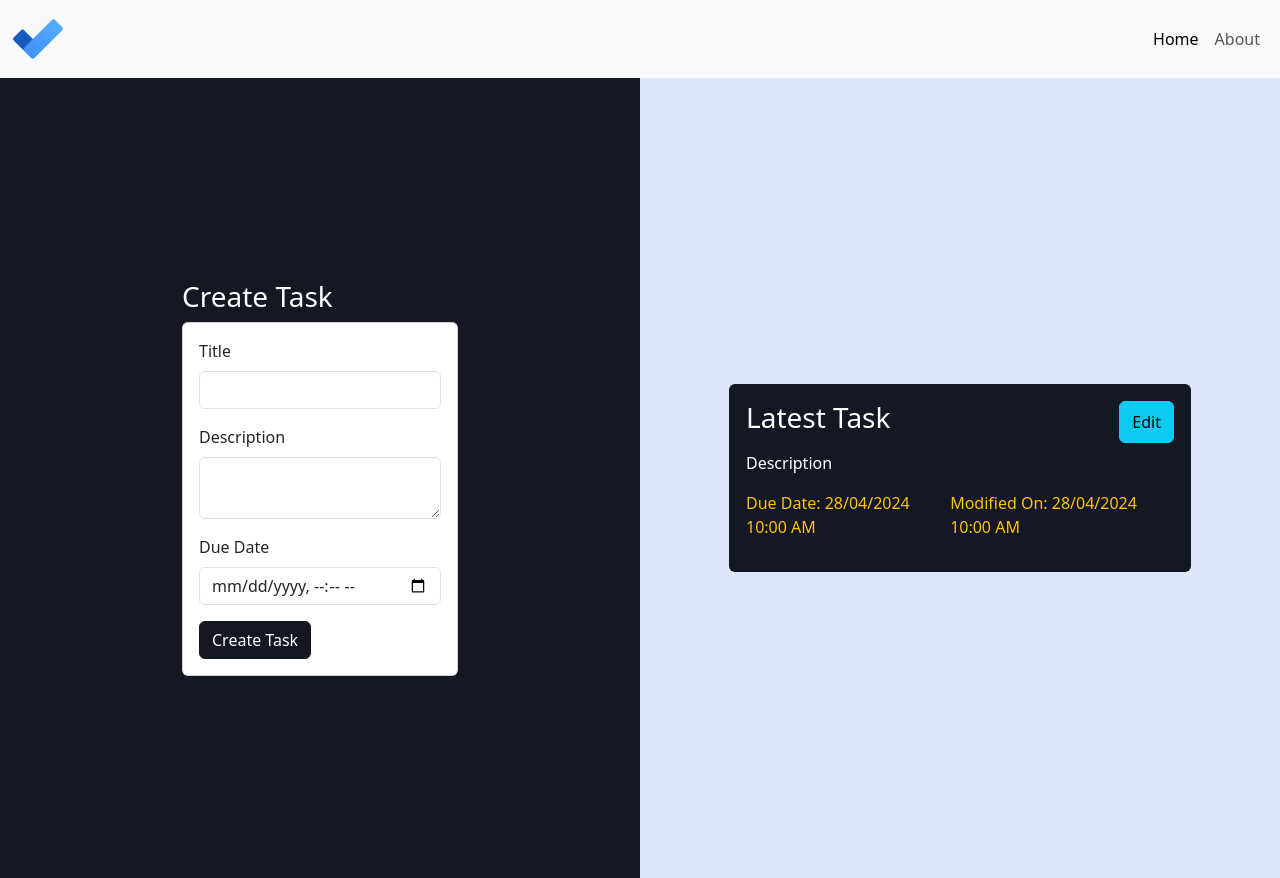
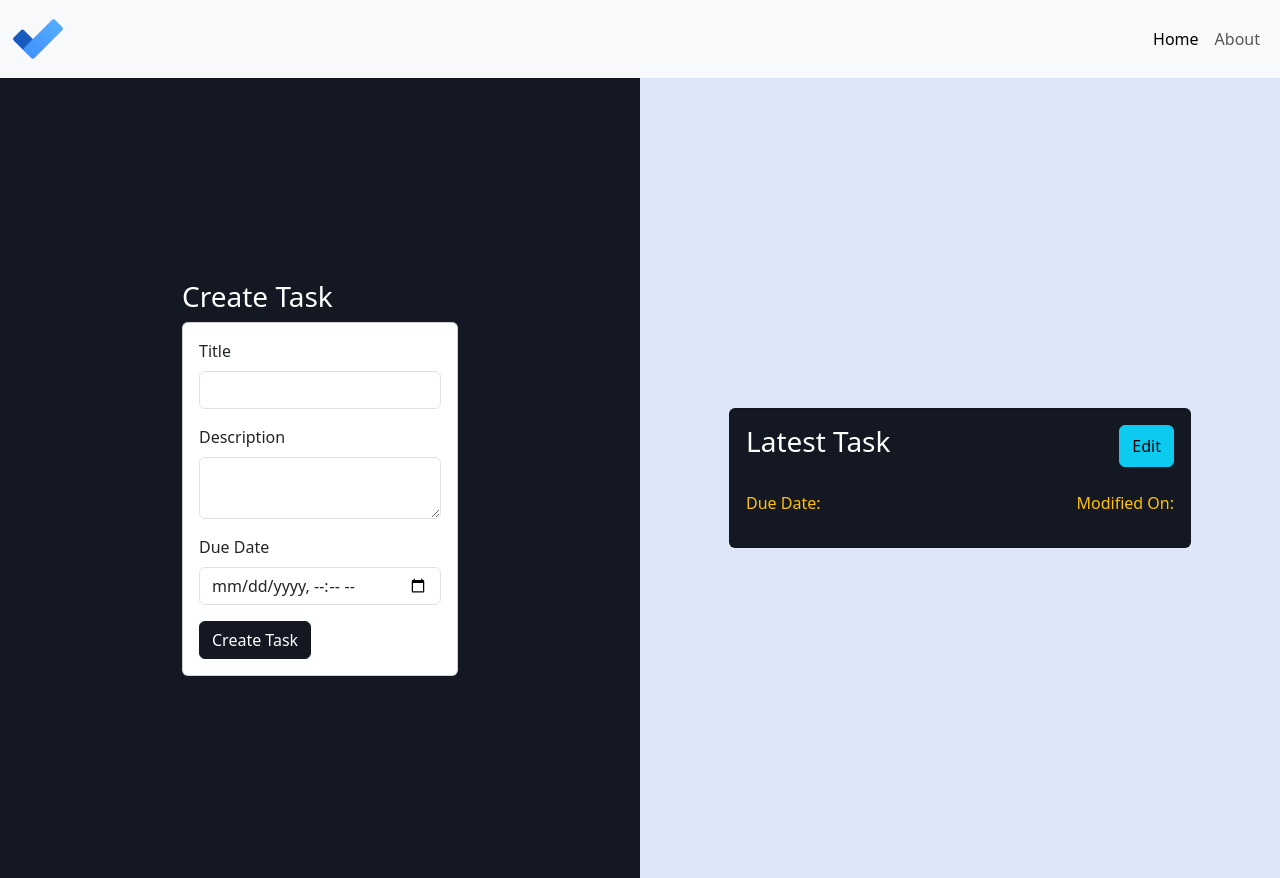
Before and after one commit to vipink28/todomarch2024, a React (Create React App) app: page /create-task in a window 1280 px wide. Built offline with nearby package versions, Linux system fonts and the light colour scheme; data requests are answered from the project's data file; sample sign-in values are in the browser's storage.

Commit message:
update task created.

```diff
--- a/db.json
+++ b/db.json
@@ -57,6 +57,22 @@
       "description": "Pay electricity bill",
       "duedate": "2024-04-25T19:23",
       "id": 4
+    },
+    {
+      "title": "School Meeting",
+      "userid": 1,
+      "modifiedon": "Thu Apr 04 2024 09:18:49 GMT+0530 (India Standard Time)",
+      "description": "School meeting of kids",
+      "duedate": "2024-05-02T13:22",
+      "id": 5
+    },
+    {
+      "title": "Bill Payment Due",
+      "userid": 1,
+      "modifiedon": "Thu Apr 04 2024 10:15:11 GMT+0530 (India Standard Time)",
+      "description": "Pay Mobile bill Noiw",
+      "duedate": "2024-04-19T12:29",
+      "id": 6
     }
   ]
 }
--- a/src/components/TaskForm.jsx
+++ b/src/components/TaskForm.jsx
@@ -3,11 +3,24 @@ import AuthContext from '../auth/AuthContext';
 import TaskContext from '../context/TaskContext';
 
 function TaskForm(props) {
+    const init = {
+        title: "",
+        description: "",
+        duedate: ""
+    }
 
+    const { isUpdate, data } = props;
+    console.log(data);
+    const [formData, setFormData] = useState(init);
+    const { message, user, setMessage } = useContext(AuthContext);
+    const { addTask, updateTask } = useContext(TaskContext);
 
-    const [formData, setFormData] = useState();
-    const { message, user, setMessage } = useContext(AuthContext);
-    const { addTask } = useContext(TaskContext);
+    useEffect(() => {
+        if (isUpdate) {
+            setFormData(data);
+        }
+    }, [isUpdate])
+
 
     useEffect(() => {
         setMessage("");
@@ -30,27 +43,43 @@ function TaskForm(props) {
         addTask(formData)
     }
 
+    const submitUpdate = (e) => {
+        e.preventDefault();
+        updateTask(formData);
+    }
+
+    const cancel = () => {
+
+    }
 
     return (
         <div className='p-3 w-50'>
-            <h3 className='text-white'>Create Task</h3>
+            <h3 className='text-white'>{isUpdate ? "Update Task" : "Create Task"}</h3>
             <div className="card">
                 <div className="card-body">
                     <form>
                         <div className='mb-3'>
                             <label className='form-label'>Title</label>
-                            <input type="text" name='title' className='form-control' onChange={handleChange} />
+                            <input type="text" name='title' className='form-control' value={formData?.title} onChange={handleChange} />
                         </div>
                         <div className='mb-3'>
                             <label className='form-label'>Description</label>
-                            <textarea name='description' className='form-control' onChange={handleChange} ></textarea>
+                            <textarea name='description' className='form-control' value={formData?.description} onChange={handleChange} ></textarea>
                         </div>
                         <div className='mb-3'>
                             <label className='form-label'>Due Date</label>
-                            <input type="datetime-local" name='duedate' className='form-control' onChange={handleChange} />
+                            <input type="datetime-local" name='duedate' className='form-control' value={formData?.duedate} onChange={handleChange} />
                         </div>
                         <p>{message}</p>
-                        <button onClick={submitForm} className='btn btn-primary'>Create Task</button>
+                        {
+                            isUpdate ?
+                                <>
+                                    <button className='btn btn-primary' onClick={submitUpdate}>Update Task</button>
+                                    <button className='btn btn-warning ms-2' onClick={cancel}>Cancel</button>
+                                </>
+                                :
+                                <button onClick={submitForm} className='btn btn-primary'>Create Task</button>
+                        }
                     </form>
                 </div>
             </div>
--- a/src/context/TaskContext.js
+++ b/src/context/TaskContext.js
@@ -24,6 +24,28 @@ export const TaskProvider = ({ children }) => {
         console.log(response);
         if (response.status === 201) {
             setMessage("Task created successfully");
+            getAllTasks(user.id);
+        } else {
+            setMessage("something went wrong");
+        }
+    }
+
+
+    // update task
+    const updateTask = async (formData) => {
+        const config = {
+            method: "PATCH",
+            headers: {
+                "Content-Type": "application/json"
+            },
+            body: JSON.stringify(formData)
+        }
+
+        const response = await fetch(`http://localhost:5000/tasks/${formData.id}`, config);
+        console.log(response);
+        if (response.status === 200) {
+            setMessage("Task updated successfully");
+            getAllTasks(user.id);
         } else {
             setMessage("something went wrong");
         }
@@ -55,7 +77,11 @@ export const TaskProvider = ({ children }) => {
 
     return (
         <TaskContext.Provider value={{
-            addTask
+            addTask,
+            latestTask,
+            recentTasks,
+            allTasks,
+            updateTask
         }}>
             {children}
         </TaskContext.Provider>
--- /dev/null
+++ b/src/helper/index.js
@@ -0,0 +1,3 @@
+export const formatDate = (str) => {
+
+}
--- a/src/pages/CreateTask.jsx
+++ b/src/pages/CreateTask.jsx
@@ -1,28 +1,31 @@
-import React, { useContext } from 'react';
+import React, { useContext, useState } from 'react';
 import TaskForm from '../components/TaskForm';
 import TaskContext from '../context/TaskContext';
 
 function CreateTask(props) {
     const { latestTask } = useContext(TaskContext);
+    const [isUpdate, setIsUpdate] = useState(false);
+    const edit = () => {
+        setIsUpdate(true);
+    }
     return (
         <div className='container-fluid h-100'>
             <div className='row h-100'>
                 <div className='d-flex align-items-center justify-content-center h-100 col-lg-6 flex-column bg-primary'>
-                    <TaskForm />
+                    <TaskForm isUpdate={isUpdate} data={latestTask} />
                 </div>
-
                 <div className='d-flex align-items-center justify-content-center h-100 col-lg-6 flex-column'>
 
                     <div className='card bg-primary text-white w-75 p-3'>
                         <div className='d-flex'>
                             <h3>Latest Task</h3>
-                            <button className='btn btn-info ms-auto'>Edit</button>
+                            <button className='btn btn-info ms-auto' onClick={edit}>Edit</button>
                         </div>
                         <h4>{latestTask?.title}</h4>
-                        <p>Description</p>
+                        <p>{latestTask?.description}</p>
                         <div className='d-flex text-warning'>
-                            <p>Due Date: 28/04/2024 10:00 AM</p>
-                            <p className='ms-auto'>Modified On: 28/04/2024 10:00 AM</p>
+                            <p>Due Date: {latestTask?.duedate}</p>
+                            <p className='ms-auto'>Modified On: {latestTask?.modifiedon}</p>
                         </div>
                     </div>
 
```
